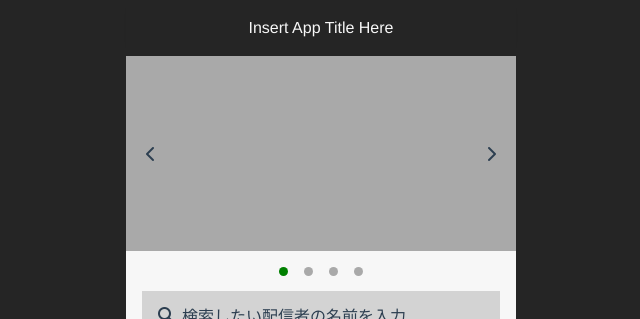
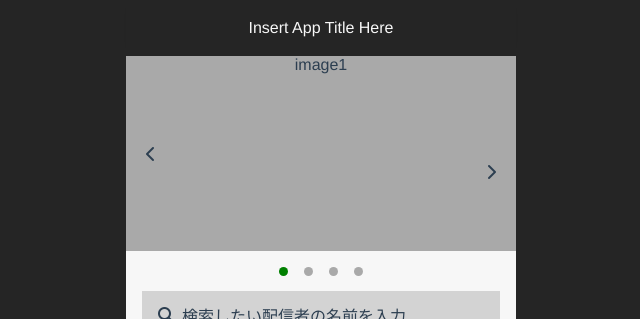
Before and after one commit to simd-float4x4/2525, a Vue app in the folder niconico-researcher/: page / in a window 1280 px wide. Shown: the top 319 px of the page, without its empty margins (319-959 px from the left). Built offline with nearby package versions, Linux system fonts and the light colour scheme.

Commit message:
fix: cheveronアイコンを押した時の動作を実装

```diff
--- a/niconico-researcher/src/components/CarouselArea.vue
+++ b/niconico-researcher/src/components/CarouselArea.vue
@@ -1,9 +1,14 @@
 <template>
     <div class="carousel_area">
-        <div class="carousel left_button">
+        <div
+        @click="clickLeft"
+        class="carousel left_button">
             <i class="fa-solid fa-chevron-left"></i>
         </div>
-        <div class="carousel right_button">
+        {{ imageArray[currentCarouselNumber] }}
+        <div
+        @click="clickRight"
+        class="carousel right_button">
             <i class="fa-solid fa-chevron-right"></i>
         </div>
     </div>
@@ -16,6 +21,35 @@
         </div>
     </div>
 </template>
+
+<script>
+    export default {
+        name: 'CarouselArea',
+        data: () => {
+            return {
+                carouselCount: 4,
+                imageArray: ['image1', 'image2', 'image3', 'image4'],
+                currentCarouselNumber: 0,
+            };
+        },
+        methods: {
+            clickLeft() {
+                this.currentCarouselNumber -= 1;
+                if (this.currentCarouselNumber < 0) {
+                    this.currentCarouselNumber = this.carouselCount - 1;
+                }
+                console.log('now: ', this.currentCarouselNumber);
+            },
+            clickRight() {
+                this.currentCarouselNumber += 1;
+                if (this.currentCarouselNumber > this.carouselCount - 1) {
+                    this.currentCarouselNumber = 0;
+                }
+                console.log('now: ', this.currentCarouselNumber);
+            }
+        }
+    }
+</script>
 
 <style>
     .carousel_area {
--- a/niconico-researcher/src/components/CategoryList/SingleCategory.vue
+++ b/niconico-researcher/src/components/CategoryList/SingleCategory.vue
@@ -58,7 +58,7 @@ export default {
             return {
                 backgroundColor: this.hoveredIndex === index ? this.items[index].color : 'transparent'
             };
-        }
+        },
   }
 }
 </script>
```
